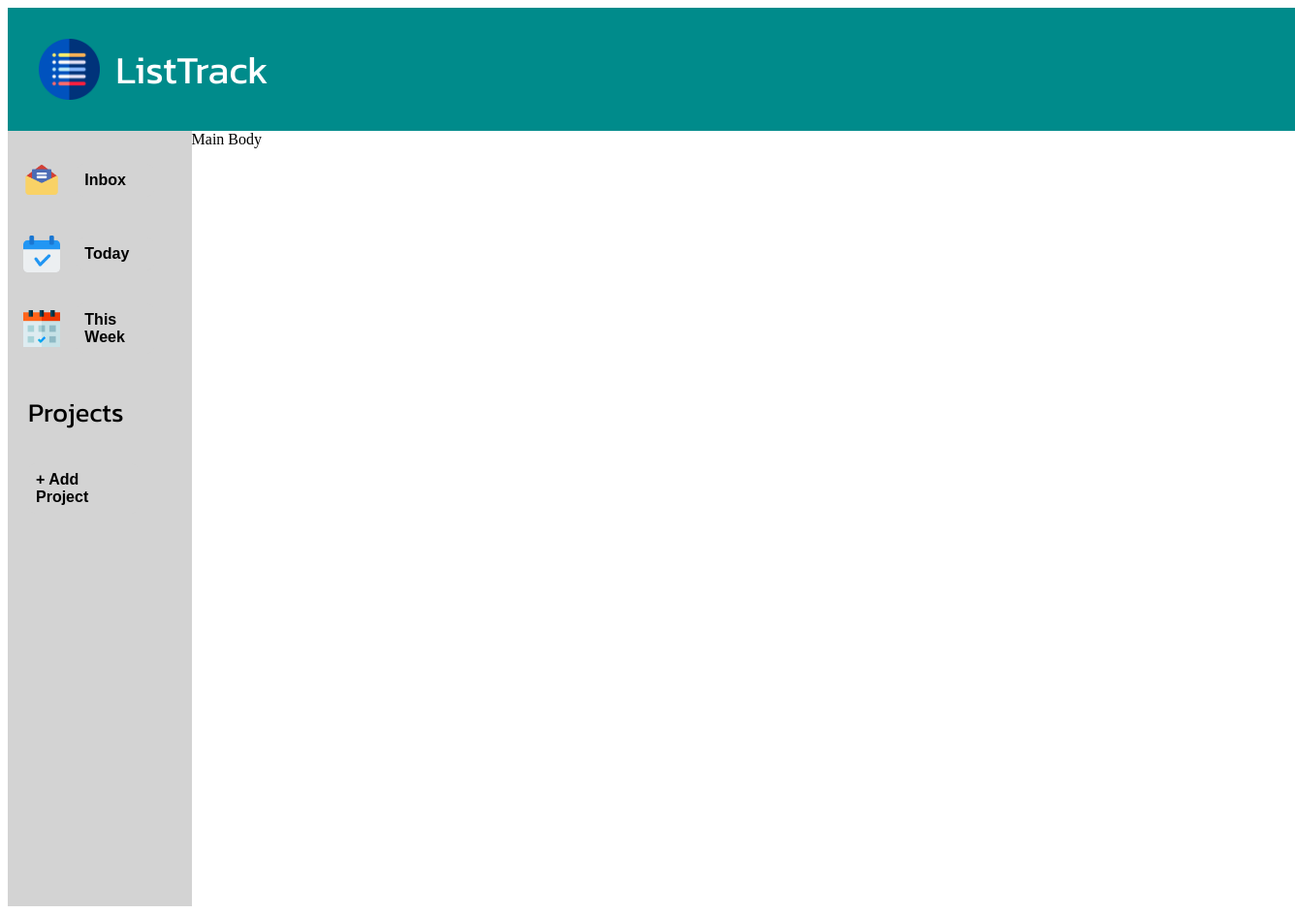
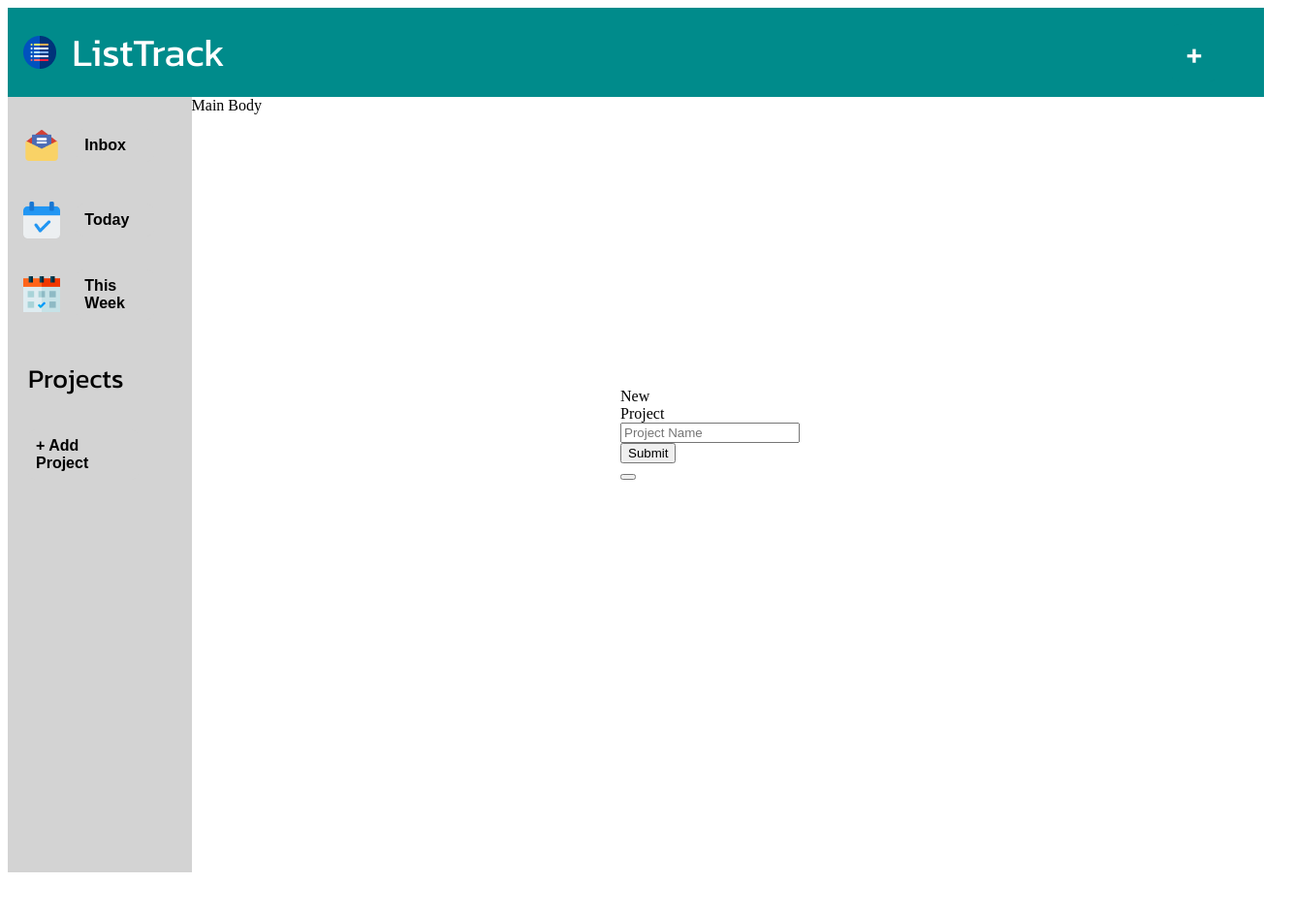
Before and after one commit to anorte13/to-do-list, a website built with webpack: page dist/index.html in a window 1280 px wide. Both pictures are taken after a click on the button "+ Add Project". Shown: the whole page at 97% size, 1336 px wide, since content can reach past the window. After the commit the page ends 908 px from the top, so only its background shows below. Built offline with nearby package versions, Linux system fonts and the light colour scheme.

Commit message:
added form function, fix functionallity

```diff
--- a/src/index.js
+++ b/src/index.js
@@ -3,5 +3,9 @@ import { userInterface } from './js/ui.js';
 
 userInterface();
 const taskOne = new Task('Clean attic', 'Attic is dirty and needs some deep cleaing'
-,'10/21/2022', 'High');
-console.log(taskOne);
+,'10/21/2022', 'High', 'Use mop in the bathroom and grab cleaner from the store.');
+taskOne.getTitle();
+taskOne.getDescription();
+taskOne.getDueDate();
+taskOne.getPriority();
+taskOne.getNotes();
--- /dev/null
+++ b/src/js/form.js
@@ -0,0 +1,37 @@
+export function openProjctForm() {
+    const container = document.getElementById('content');
+
+    const formBox = document.createElement('div');
+    formBox.id = 'form-box';
+    formBox.classList.add('form-popup');
+    container.appendChild(formBox);
+
+        const form = document.createElement('form');
+        form.id = 'form-conatainer'
+        formBox.appendChild(form);
+
+            const title = document.createElement('div');
+            title.textContent = 'New Project';
+            form.appendChild(title);
+
+            const projectName = document.createElement('input');
+            projectName.setAttribute('type', 'text');
+            projectName.setAttribute('name', 'projectName');
+            projectName.setAttribute('placeholder', 'Project Name');
+
+            const submit = document.createElement("input");
+            submit.setAttribute("type", "submit");
+            submit.setAttribute('value', 'Submit');
+            form.appendChild(projectName);
+            form.appendChild(submit);
+
+            const close = document.createElement('button');
+            close.id = 'close-form';
+            close.addEventListener('click', function(){
+
+            })
+            form.appendChild(close);
+}
+function closeForm() {
+    document.getElementById('form-box').style.display = "none";
+}
--- a/src/js/task.js
+++ b/src/js/task.js
@@ -6,4 +6,19 @@ export class Task {
         this.priority = priority;
         this.notes = notes;
     }
+    getTitle() {
+        console.log('Task: ', this.title);
+    }
+    getDescription() {
+        console.log('Description: ', this.description);
+    }
+    getDueDate() {
+        console.log('Due: ', this.dueDate);
+    }
+    getPriority() {
+        console.log('Priority: ', this.priority);
+    }
+    getNotes() {
+        console.log('Notes: ', this.notes);
+    }
 }
--- a/src/js/ui.js
+++ b/src/js/ui.js
@@ -1,4 +1,5 @@
 import "../styles/styles.css";
+import { openProjctForm } from "./form";
 import headerIcon from "../img/list.png";
 import inboxIcon from "../img/email.png";
 import weekIcon from "../img/calendar.png";
@@ -11,15 +12,24 @@ export function userInterface() {
     header.id = 'header';
     body.appendChild(header);
 
+        const logoContainer = document.createElement('div');
+        logoContainer.id = 'logo';
+        header.appendChild(logoContainer);
+
             const headIcon = document.createElement('img');
             headIcon.src = headerIcon;
             headIcon.id = 'img';
-        header.appendChild(headIcon);
+            logoContainer.appendChild(headIcon);
 
             const headerTitle = document.createElement('div');
             headerTitle.id = 'header-title';
             headerTitle.textContent = 'ListTrack';
-        header.appendChild(headerTitle);
+            logoContainer.appendChild(headerTitle);
+
+        const add = document.createElement('button');
+        add.id = 'add-task';
+        add.textContent = '+';
+        header.appendChild(add);
 
     const container = document.createElement('div');
     container.id = 'container';
@@ -45,6 +55,9 @@ export function userInterface() {
                     const btn = document.createElement('button');
                     btn.id = 'inbox';
                     btn.textContent = 'Inbox';
+                    btn.addEventListener('click', function(){
+
+                    })
                     inboxContainer.appendChild(btn);
 
                 const todayContainer = document.createElement('div');
@@ -59,6 +72,9 @@ export function userInterface() {
                     const btn2 = document.createElement('button');
                     btn2.id = 'today';
                     btn2.textContent = 'Today';
+                    btn2.addEventListener('click', function(){
+
+                    })
                     todayContainer.appendChild(btn2);
 
                 const thisWeekContainer = document.createElement('div');
@@ -73,6 +89,9 @@ export function userInterface() {
                     const btn3 = document.createElement('button');
                     btn3.id = 'this-week';
                     btn3.textContent = 'This Week';
+                    btn3.addEventListener('click', function(){
+
+                    })
                     thisWeekContainer.appendChild(btn3);
 
             const projectsContainer  = document.createElement('div');
@@ -87,9 +106,10 @@ export function userInterface() {
                 const btn4 = document.createElement('button');
                 btn4.id = 'add-project';
                 btn4.textContent = '+ Add Project';
+                btn4.addEventListener('click', function(){
+                    openProjctForm();
+                })
                 projectsContainer.appendChild(btn4);
-
-
 
         const mainBody = document.createElement('div');
         mainBody.id = 'main-body';
--- a/src/styles/styles.css
+++ b/src/styles/styles.css
@@ -19,8 +19,15 @@ body {
     color: white;
     height: 30%;
     width: 100%;
-    padding: 2rem;
+    padding: 1rem;
+    justify-content: space-between;
     font-size: 40px;
+    align-items: center;
+}
+#logo {
+    display: flex;
+    flex-direction: row;
+    gap: 1rem;
     align-items: center;
 }
 #img {
@@ -78,19 +85,23 @@ body {
     width: 100%;
     background-color: lightgray;
 }
-#inbox:hover {
-    background-color: rgb(229, 229, 229);
+#add-task {
+    width: 48px;
+    text-align: center;
+    border-radius: 0.5rem;
+    background-color: darkcyan;
+    color: white;
+    font-size: 38px;
+    font-family: 'titleFont';
+    font-weight: 100;
+    border: none;
+    margin-right: 2rem;
+}
+#add-task:hover {
     cursor: pointer;
+    background-color: rgb(19, 185, 185);
 }
-#today:hover {
-    background-color: rgb(229, 229, 229);
-    cursor: pointer;
-}
-#this-week:hover {
-    background-color: rgb(229, 229, 229);
-    cursor: pointer;
-}
-#add-project:hover {
+#inbox:hover, #today:hover, #this-week:hover, #add-project:hover   {
     background-color: rgb(229, 229, 229);
     cursor: pointer;
 }
@@ -103,3 +114,19 @@ body {
     width: 70%;
     height: 100%;
 }
+.form-popup {
+    position: fixed;
+    bottom: 50%;
+    right: 50%;
+    left: 50%;
+    top: 50%;
+}
+#form-container {
+    max-width: 300px;
+    padding: 10px;
+    background-color: white;
+}
+#form-container input[type=text]:focus {
+    background-color: rgb(174, 235, 244);
+    outline: none;
+}
```
Also changed, not shown: dist/main.js. Lines whose indentation alone changed are shown as unchanged.
